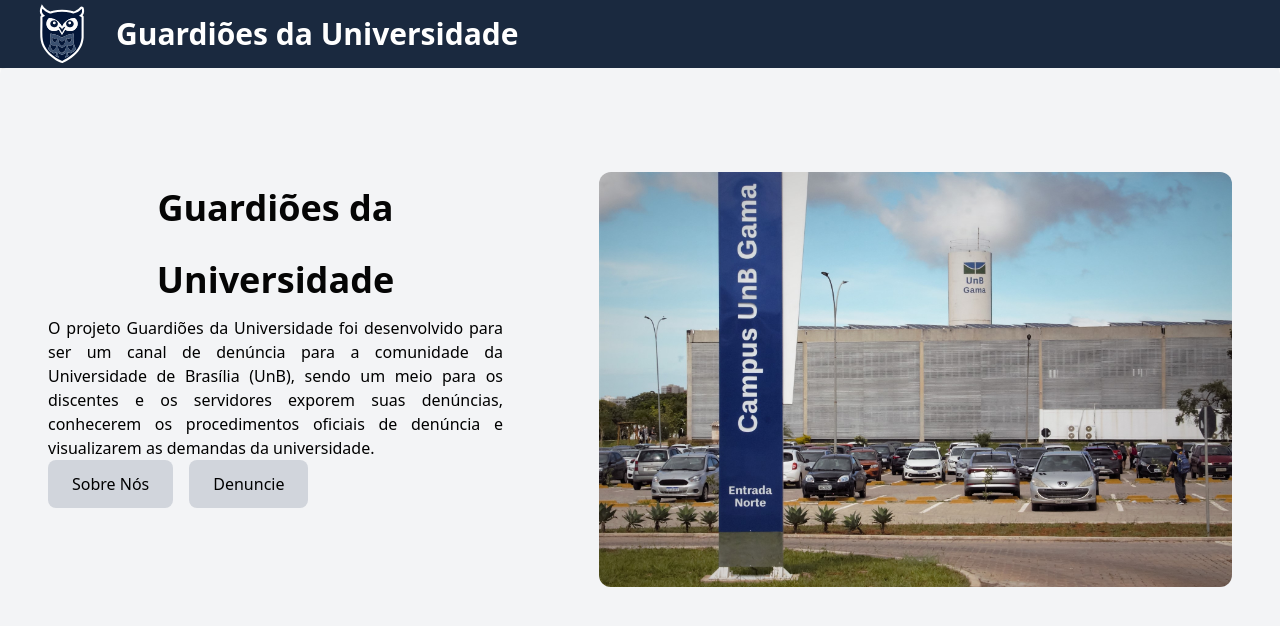
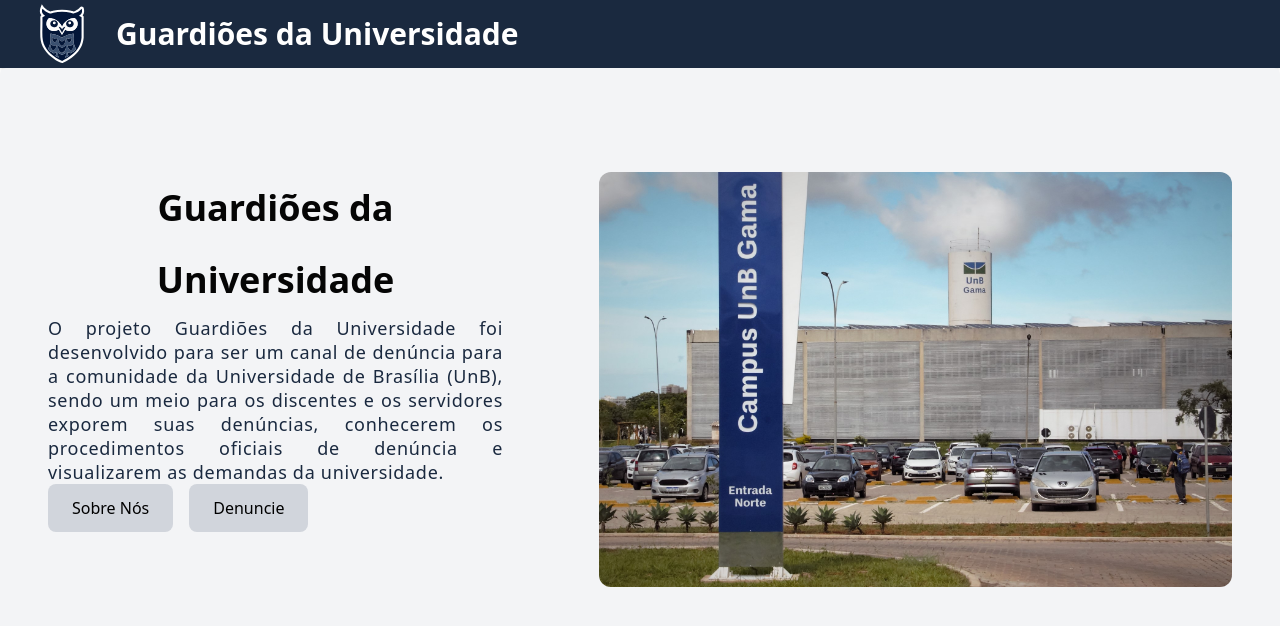
Before and after one commit to fga-eps-mds/2025.2-Valhalla, a Next.js app in the folder Front/: page / in a window 1280 px wide. Shown: the top 626 px of the page. Built offline with nearby package versions, Linux system fonts and the light colour scheme.

Commit message:
style - padroniza estilizações

```diff
--- a/Front/src/app/(auth)/cadastro/cadastro/page.tsx
+++ b/Front/src/app/(auth)/cadastro/cadastro/page.tsx
@@ -5,9 +5,9 @@ import Link from "next/link";
 export default function Cadastro() {
     return (
         <>
-        <div className="w-[640px] h-[730px] rounded-[1rem] opacity-80 shadow-[0_0.25rem_0.25rem_0_rgba(0,0,0,0.25)] absolute top-1/2 left-1/2 -translate-x-1/2 -translate-y-1/2 flex flex-col items-center">
+        <div className="w-[640px] h-[730px] rounded-2xl opacity-80 shadow-[0_0.25rem_0.25rem_0_rgba(0,0,0,0.25)] absolute top-1/2 left-1/2 -translate-x-1/2 -translate-y-1/2 flex flex-col items-center">
             <Link href="/" className="absolute top-6 left-6">
-                <ArrowLeftIcon className="w-[48px] h-[48px] text-[#1A2A4A] cursor-pointer hover:text-[#3060BF] transition" />
+                <ArrowLeftIcon className="w-12 h-12 text-azul-dark cursor-pointer hover:text-azul-principal transition" />
             </Link>
 
             <Image
@@ -19,7 +19,7 @@ export default function Cadastro() {
             />
             <h1 className='text-[36px] text-texto-primario style={{fontFamily: "var(--fonte-primaria)"}} mb-[43px]'>Cadastro</h1>
 
-            <ul className='flex flex-col items-center justify-center gap-[10px] w-full h-[440px]' >
+            <ul className='flex flex-col items-center justify-center gap-2.5 w-full h-[440px]' >
                 <li className='flex items-center p-[13px_15px] border border-bordas] rounded-[15px] w-[440px] h-[50px]'>
                     <AcademicCapIcon className='size-5'/>
                     <input type="text"
@@ -44,7 +44,7 @@ export default function Cadastro() {
                     />
                 </li>
 
-                <li className='flex items-center p-[13px_15px] border border-[#A6AAAE] rounded-[15px] w-[440px] h-[50px]'>
+                <li className='flex items-center p-[13px_15px] border border-bordas rounded-[15px] w-[440px] h-[50px]'>
                     <KeyIcon className='size-5'/>
                     <input type="password"
                     placeholder='Digite aqui sua Senha'
@@ -52,7 +52,7 @@ export default function Cadastro() {
                     />
                 </li>
 
-                <li className='flex items-center p-[13px_15px] border border-[#A6AAAE] rounded-[15px] w-[440px] h-[50px]'>
+                <li className='flex items-center p-[13px_15px] border border-bordas rounded-[15px] w-[440px] h-[50px]'>
                     <ChevronUpDownIcon className='size-5'/>
                     <select className='w-full outline-none px-[9px] '>
                         <option value="" disabled selected>Selecione sua Ocupação</option>
@@ -66,7 +66,7 @@ export default function Cadastro() {
 
             <button
                 type="submit"
-                className="flex items-center justify-center border border-[#1A2A4A] rounded-md py-[11px] my-[38px] gap-[5px] bg-[#3060BF] w-[240px] h-[45px] text-white rounded hover:bg-[#67A8FF] transition">
+                className="flex items-center justify-center border border-azul-dark rounded-md py-[11px] my-[38px] gap-[5px] bg-azul-principal w-60 h-[45px] text-white hover:bg-azul-light transition">
                 CADASTRAR
                 <ArrowRightEndOnRectangleIcon className='size-5'/>
             </button>
--- a/Front/src/app/globals.css
+++ b/Front/src/app/globals.css
@@ -78,6 +78,41 @@
         text-align: center;
         letter-spacing: 0.7px;
     }
+    .text-medium {
+        font-family: var(--font-body), sans-serif !important;
+        font-size: 18px !important;
+        font-weight: 400 !important;
+        line-height: 24px !important;
+        color: var(--color-texto-corpo);
+        text-align: center;
+        letter-spacing: 0.7px;
+    }
+}
+
+/* Scrollbar */
+::-webkit-scrollbar {
+  width: 10px;
+}
+
+/* track */
+::-webkit-scrollbar-track {
+  background: #82a8f3;
+}
+
+/* handle */
+::-webkit-scrollbar-thumb {
+  background: #5181d4;
+  background-image: url('/corujuda-Contorno.svg');
+  background-size:contain;
+  background-position:center;
+}
+
+/* handle hover */
+::-webkit-scrollbar-thumb:hover {
+  background: #1153d7;
+  background-image: url('/corujuda-Capeluda-Contorno.svg');
+  background-size:contain;
+  background-position:center;
 }
 
 @layer base {
```
